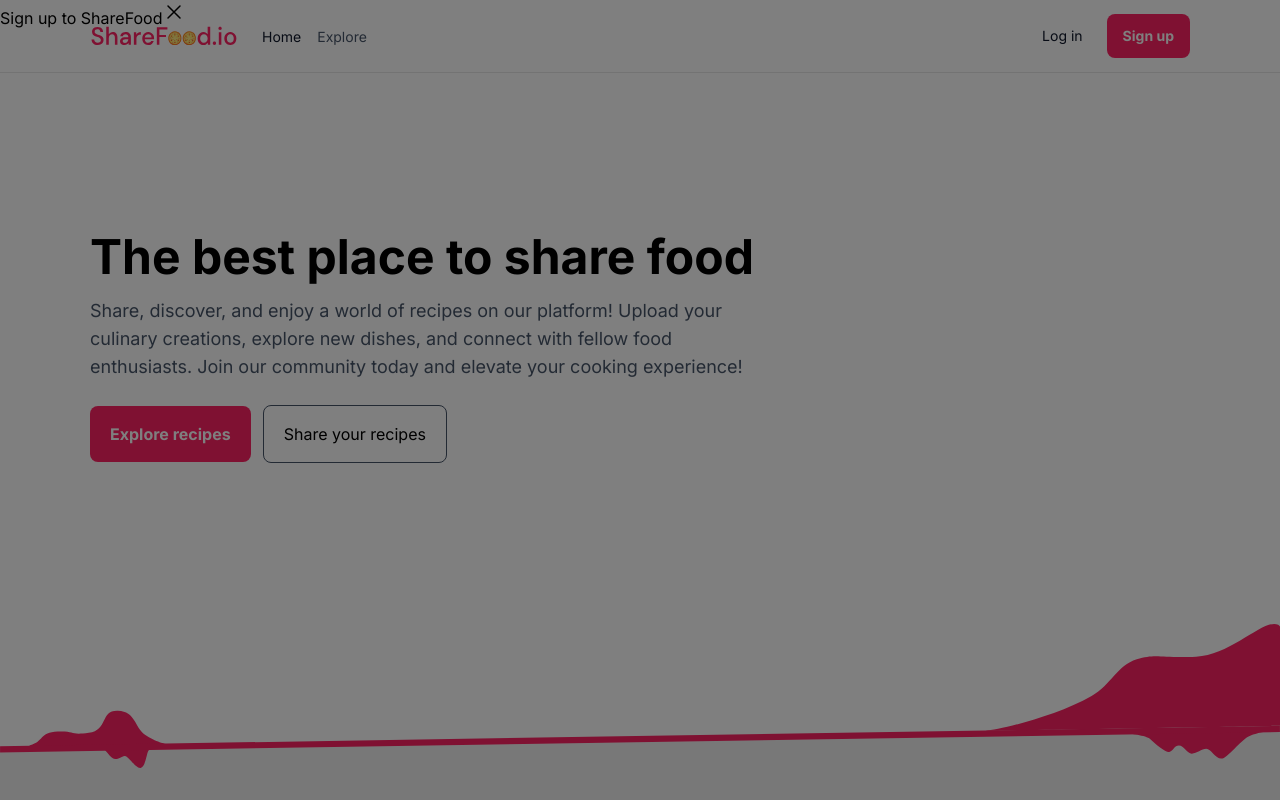
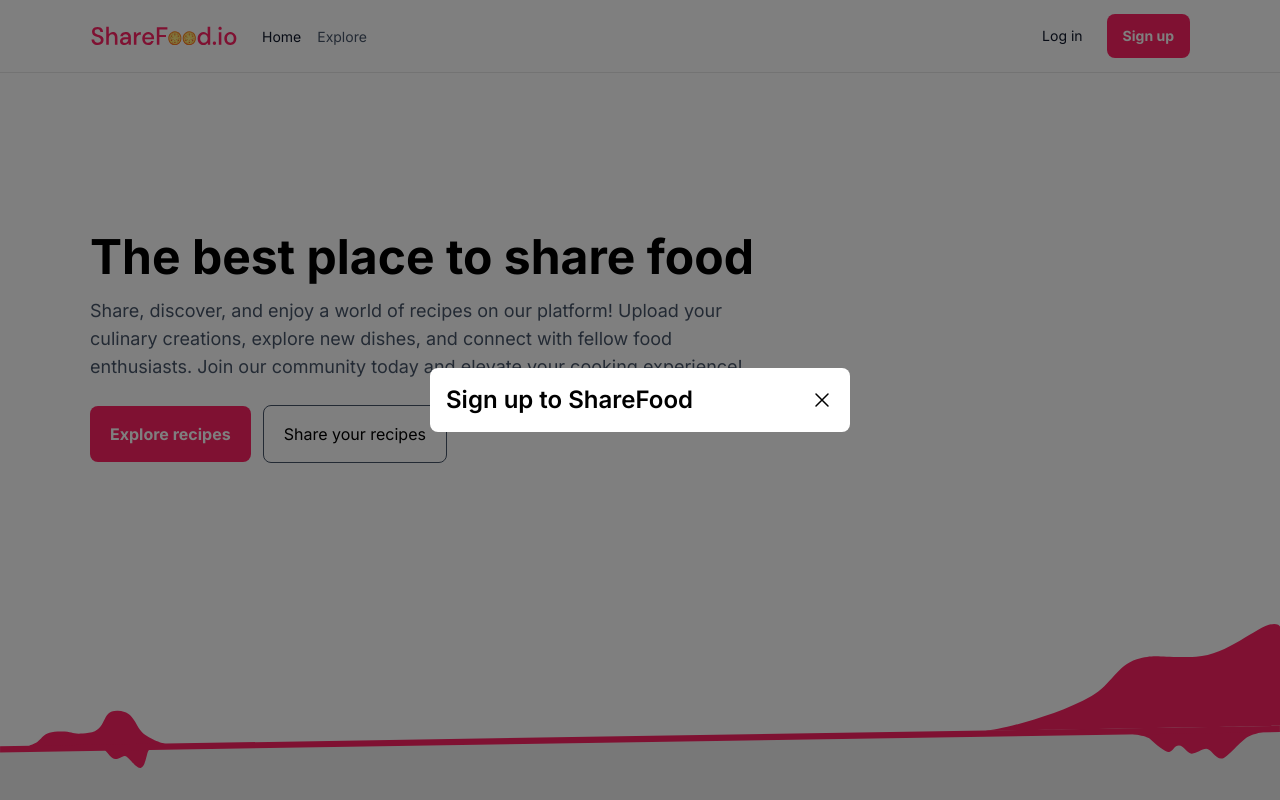
Before and after one commit to Poxie/sharefood, a Next.js app in the folder frontend/: page / in a window 1280 px wide. Both pictures are taken after a click on the button "Sign up". Shown: the top 800 px of the page. Built offline with nearby package versions, Linux system fonts and the light colour scheme.

Commit message:
Add better styling to modals

```diff
--- a/frontend/modals/ModalHeader.tsx
+++ b/frontend/modals/ModalHeader.tsx
@@ -9,11 +9,15 @@ export default function ModalHeader({ children }: {
     return(
         <div
             data-testid="modal-header"
+            className="p-4 flex items-center justify-between gap-4"
         >
-            {children}
+            <h2 className="text-2xl font-semibold">
+                {children}
+            </h2>
             <button
                 aria-label="Close modal"
                 onClick={closeModal}
+                className="p-1.5 -m-1.5 hover:bg-tertiary rounded-md transition-colors"
             >
                 <CloseIcon className="w-6" />
             </button>
--- a/frontend/modals/index.tsx
+++ b/frontend/modals/index.tsx
@@ -2,7 +2,10 @@ export default function Modal({ children }: {
     children: React.ReactNode;
 }) {
     return(
-        <div data-testid="modal">
+        <div
+            data-testid="modal"
+            className="w-modal max-w-full z-10 fixed top-2/4 left-2/4 -translate-x-2/4 -translate-y-2/4 bg-primary pointer-events-auto rounded-lg"
+        >
             {children}
         </div>
     )
--- a/frontend/tailwind.config.ts
+++ b/frontend/tailwind.config.ts
@@ -32,6 +32,7 @@ const config: Config = {
       },
       width: {
         main: '1100px',
+        modal: '420px',
       },
       maxWidth: {
         main: '90%',
```
